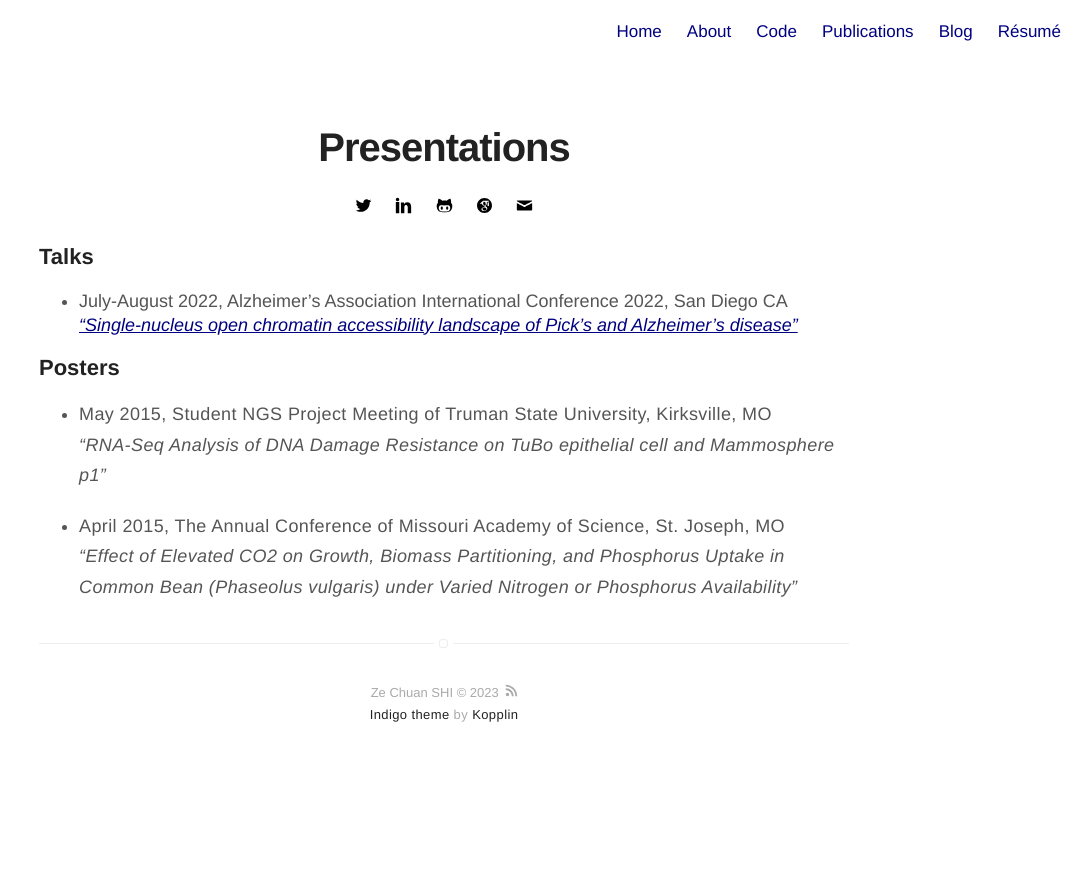
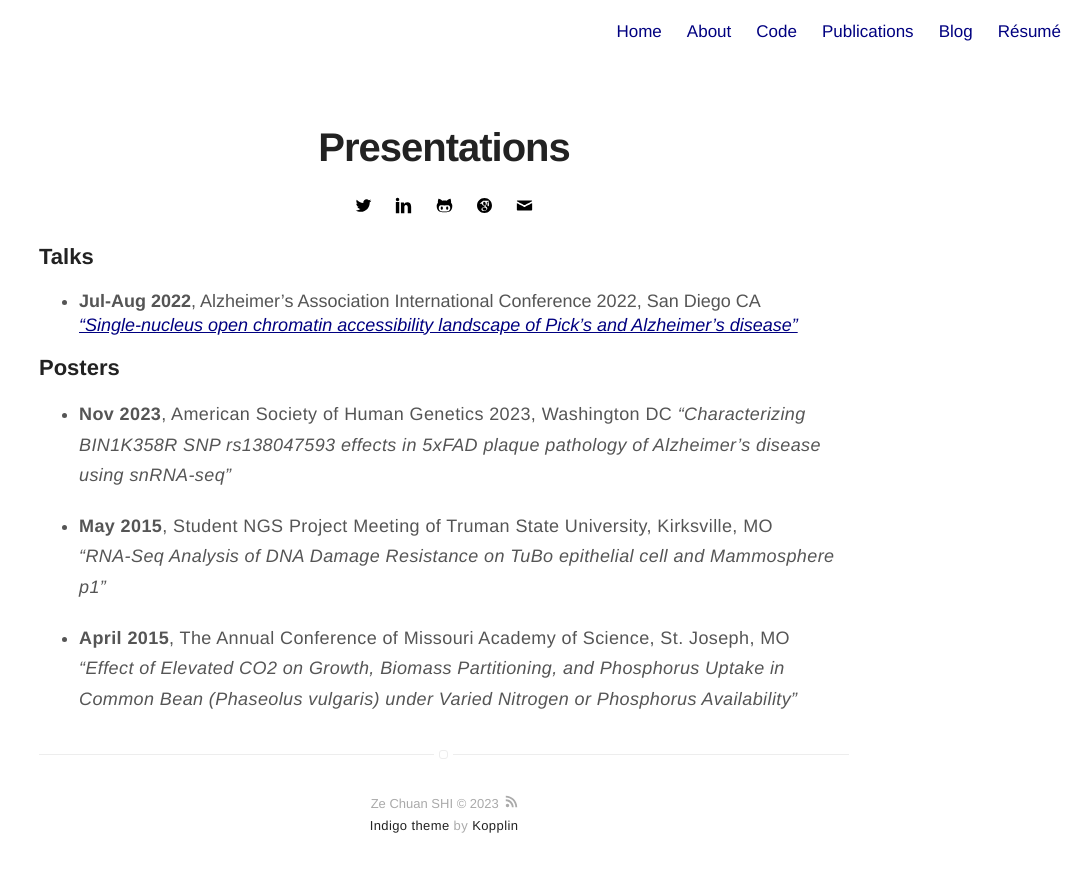
Before and after one commit to rootze/rootze.github.io, a Jekyll site: the page built from presentations.md, in a window 1280 px wide. Shown: the top 872 px of the page, without its empty margins (196-1280 px from the left). Built offline with Jekyll 4.4.1, drawn with Linux system fonts in a browser that asks for light colours.

Commit message:
Update presentations.md

```diff
--- a/presentations.md
+++ b/presentations.md
@@ -5,15 +5,19 @@ layout: page
 
 <h2>Talks</h2>
 
-* July-August 2022, Alzheimer's Association International Conference 2022, San Diego CA
+* <b>Jul-Aug 2022</b>, Alzheimer's Association International Conference 2022, San Diego CA
 [*"Single-nucleus open chromatin accessibility landscape of Pick's and Alzheimer's disease"*](https://alz.confex.com/alz/2022/meetingapp.cgi/Paper/61354)
 
 <h2>Posters</h2>
 
-* May 2015, Student NGS Project Meeting of Truman State University, Kirksville, MO
+* <b>Nov 2023</b>,  American Society of Human Genetics 2023, Washington DC
+*“Characterizing BIN1K358R SNP rs138047593 effects in 5xFAD plaque pathology of Alzheimer's
+disease using snRNA-seq”*
+
+* <b>May 2015</b>, Student NGS Project Meeting of Truman State University, Kirksville, MO
 *"RNA-Seq Analysis of DNA Damage Resistance on TuBo epithelial cell and Mammosphere p1"*
 
-* April 2015, The Annual Conference of Missouri Academy of Science, St. Joseph, MO
+* <b>April 2015</b>, The Annual Conference of Missouri Academy of Science, St. Joseph, MO
 *"Effect of Elevated CO2 on Growth, Biomass Partitioning, and Phosphorus Uptake in Common Bean (Phaseolus vulgaris) under Varied Nitrogen or Phosphorus Availability"*
 
 
```
